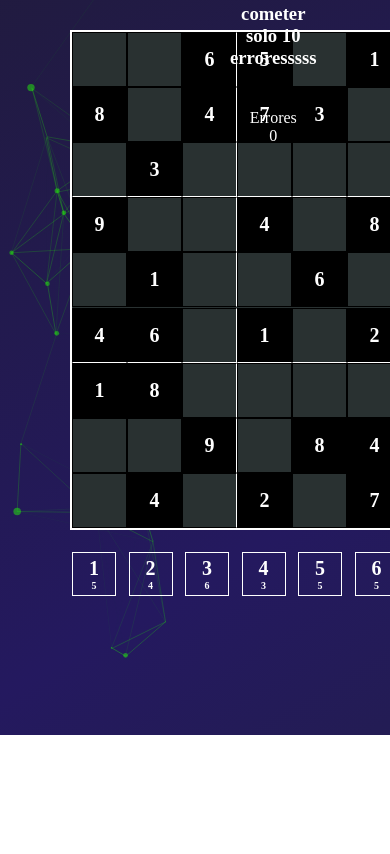
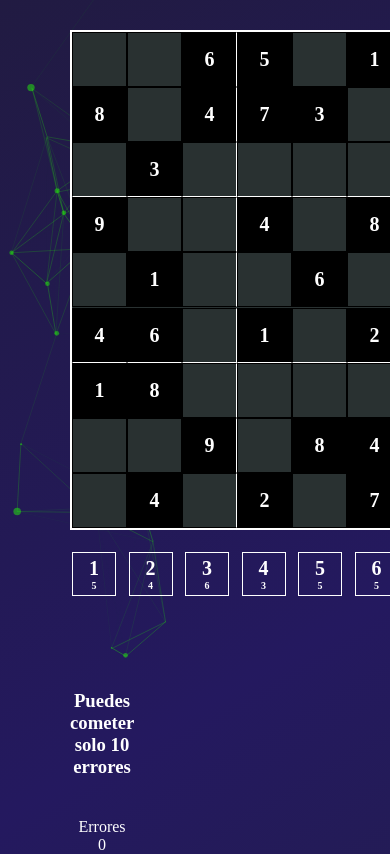
Before and after one commit to fidonoso/sudocku-docker, a plain HTML site: page sudoku/index.html in a window 390 px wide. Shown: the part 109-963 px from the top of the page. Before the commit the page ends 844 px from the top, so only its background shows below. Drawn offline with Linux system fonts and the light colour scheme.

Commit message:
pongo el container en flex direcction

```diff
--- a/sudoku/index.html
+++ b/sudoku/index.html
@@ -21,7 +21,7 @@
     </div>
 
     <div id="info">
-      <h3>Puedes cometer solo 10 erroresssss</h3>
+      <h3>Puedes cometer solo 10 errores</h3>
       <div id="puntaje">Errores</div>
       <div id="errors">0</div>
       <button id="btn-reset" type="button" class="btn-reset" >RESET</button>
--- a/sudoku/style.css
+++ b/sudoku/style.css
@@ -24,13 +24,17 @@ body{
   display: flex;
   margin: 0 auto;
   margin-left: 70px;
+  /* position: relative; */
 }
 #info{
   display: flex;
+  /* display: none; */
   margin: 0 auto;
   flex-direction: column;
   margin-right: 400px;
   margin-top: 90px;
+  /* position: absolute; */
+
   /* z-index:99;
   position: relative; */
 
@@ -233,3 +237,16 @@ align-items: flex-start;
   50% {background-position: 100% 50%;}
   100% {background-position: 0% 50%;}
 }
+
+
+@media (max-width: 768px) {
+  #container{
+    /* position: relative;
+    align-items: flex-end; */
+    flex-direction: column;
+  }
+  #info {
+    display: block;
+    position: static;
+  }
+}
```
Also changed, not shown: 2 other files.
